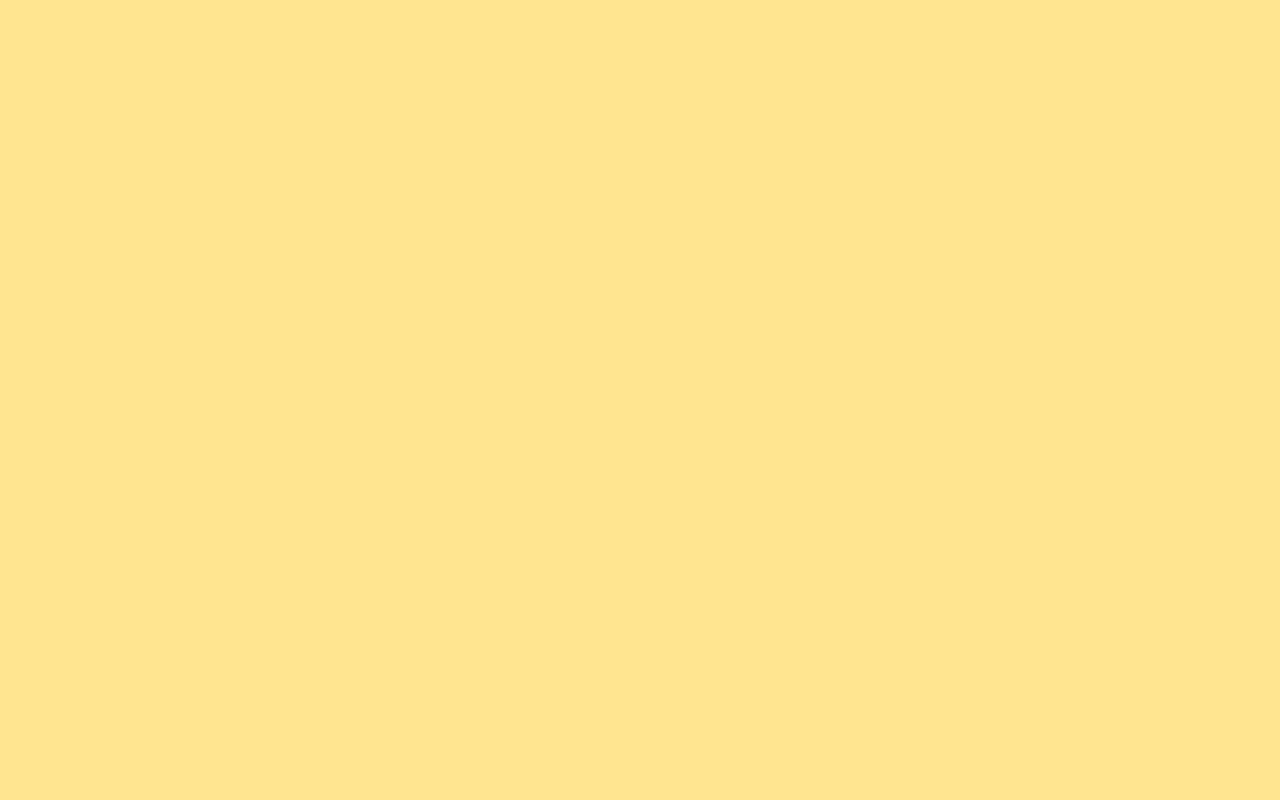
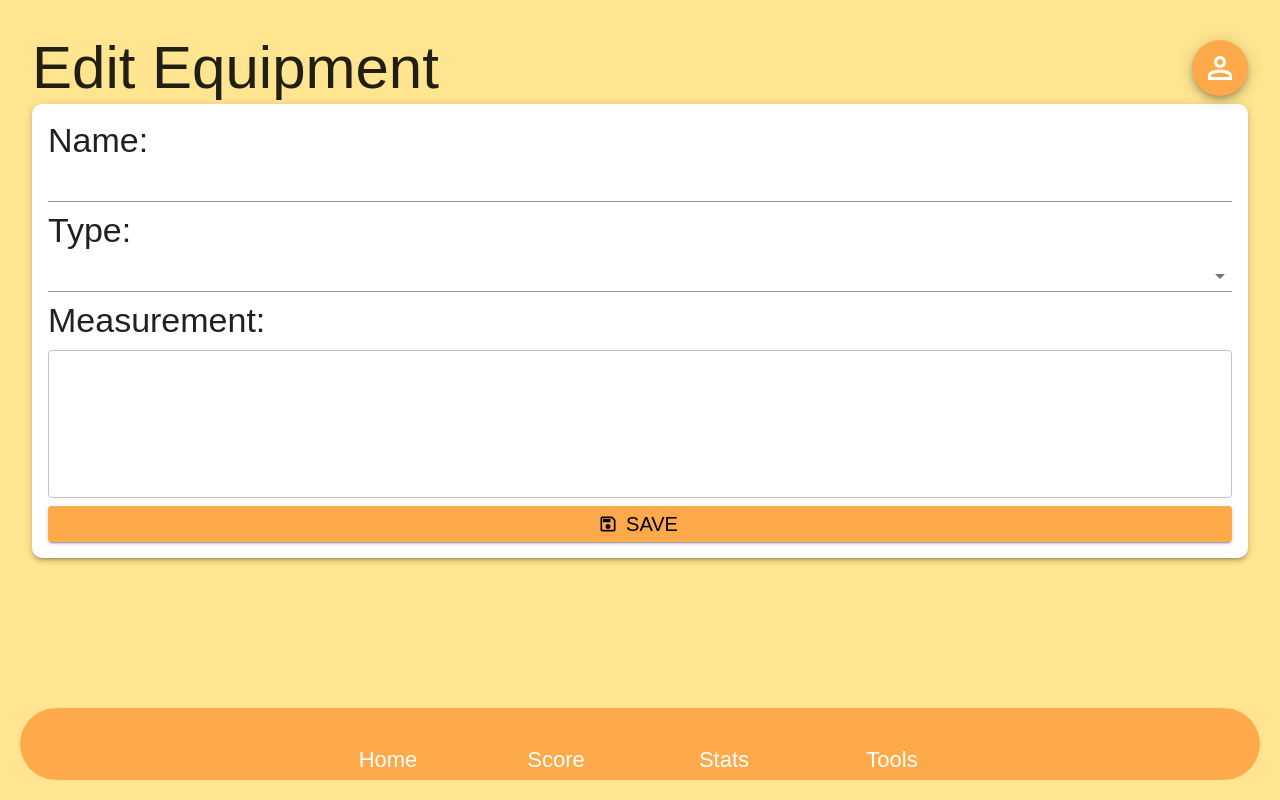
Before and after one commit to CattTAT/archery-frontend, a React (Vite) app: page /edit-equipment/0 in a window 1280 px wide. Before the commit this address had no page. Built offline with nearby package versions, Linux system fonts and the light colour scheme; some icons are missing; a web font is replaced by a local one.

Commit message:
reuse and rename new equipment page to display edit equipment page

```diff
--- a/src/App.jsx
+++ b/src/App.jsx
@@ -9,7 +9,7 @@ import Home from "./pages/Home";
 import NewScoresheet from "./pages/NewScoresheet";
 import Statistics from "./pages/Statistics";
 import Equipment from "./pages/Equipment";
-import NewEquipment from "./pages/NewEquipment";
+import EquipmentDetail from "./pages/EquipmentDetail";
 
 function App() {
   return (
@@ -24,7 +24,9 @@ function App() {
             <Route path="/new-scoresheet" element={<NewScoresheet />} />
             <Route path="/statistics" element={<Statistics />} />
             <Route path="/equipment" element={<Equipment />} />
-            <Route path="/new-equipment" element={<NewEquipment />} />
+            <Route path="/new-equipment" element={<EquipmentDetail />} />
+            <Route path="/edit-equipment/:id" element={<EquipmentDetail />} />
+
             <Route
               path="/personal"
               element={<Personal isRegistration={false} />}
--- a/src/pages/NewEquipment.jsx
+++ b/src/pages/EquipmentDetail.jsx
@@ -1,4 +1,4 @@
-import React from "react";
+import React, { useEffect } from "react";
 import Header from "../components/Header";
 import { MenuBar } from "../components/MenuBar";
 import { Paper } from "@mui/material";
@@ -9,8 +9,9 @@ import Select from "@mui/material/Select";
 import MenuItem from "@mui/material/MenuItem";
 import Button from "@mui/material/Button";
 import { Icon } from "@iconify/react/dist/iconify.js";
+import { useParams } from "react-router";
 
-const NewEquipForm = styled(Paper)(({ theme }) => ({
+const EquipDetailForm = styled(Paper)(({ theme }) => ({
   padding: theme.spacing(2),
   ...theme.typography.body2,
   height: "100%",
@@ -20,15 +21,30 @@ const NewEquipForm = styled(Paper)(({ theme }) => ({
   borderRadius: "10px",
 }));
 
-const NewEquipment = () => {
+const EquipmentDetail = () => {
+  const [id, setId] = React.useState(null);
   const [name, setName] = React.useState("");
   const [type, setType] = React.useState("");
   const [measurement, setMeasurement] = React.useState("");
 
+  let params = useParams();
+  useEffect(() => {
+    if (params.id) {
+      setId(params.id);
+    }
+  }, [params.id]);
+
+  useEffect(() => {
+    console.log(id);
+  }
+  , [id]);
+
+  const headerTitle = id ? "Edit Equipment" : "New Equipment";
+
   return (
     <>
-      <Header page="New Equipment" />
-      <NewEquipForm square={false} elevation={3}>
+      <Header page={headerTitle} />
+      <EquipDetailForm square={false} elevation={3}>
         <Typography variant="h4">Name:</Typography>
         <TextField
           id="name"
@@ -76,10 +92,10 @@ const NewEquipment = () => {
         >
           Save
         </Button>
-      </NewEquipForm>
+      </EquipDetailForm>
       <MenuBar />
     </>
   );
 };
 
-export default NewEquipment;
+export default EquipmentDetail;
```
